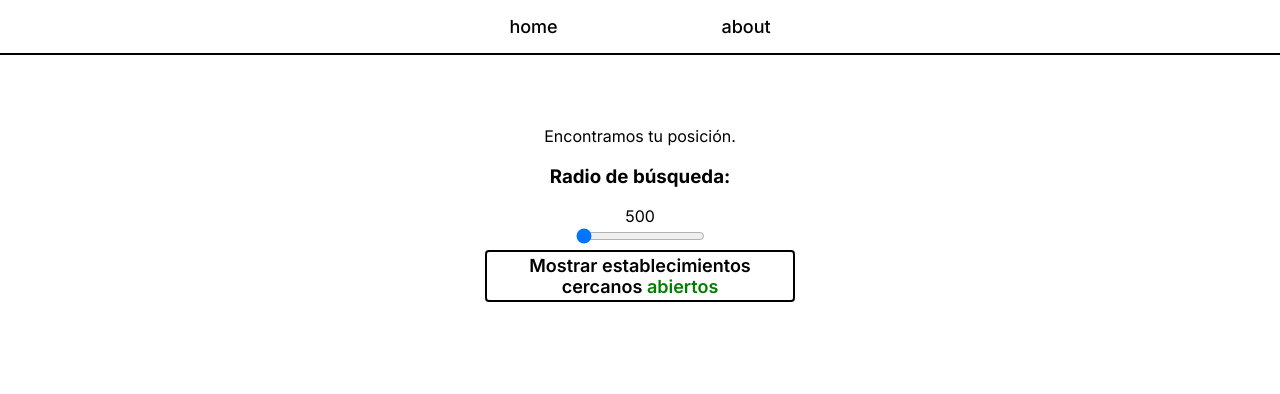
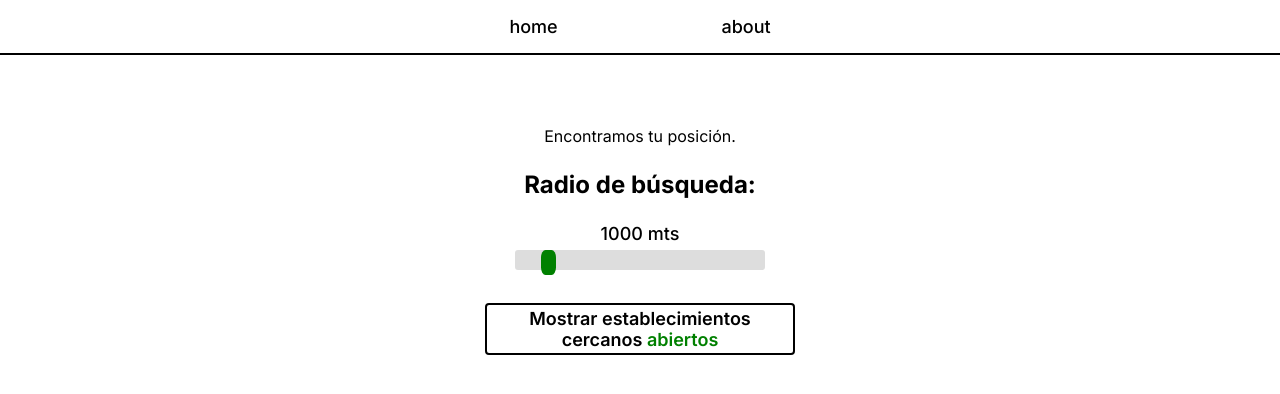
Before and after one commit to jinitsuga/Manejate, a Next.js app: page /position in a window 1280 px wide. Shown: the top 394 px of the page. Built offline with nearby package versions, Linux system fonts and the light colour scheme; no server answers.

Commit message:
added some styles to slider

```diff
--- a/app/position/page.tsx
+++ b/app/position/page.tsx
@@ -13,7 +13,7 @@ type Position = {
 
 export default function Position() {
   const [position, setPosition] = React.useState<Position | null>();
-  const [radius, setRadius] = React.useState<number>(500);
+  const [radius, setRadius] = React.useState<number>(1000);
 
   React.useEffect(() => {
     let positionTime: number = 0;
@@ -39,7 +39,7 @@ export default function Position() {
     console.log(position);
   };
 
-  console.log(position);
+  // console.log(position);
   return (
     <Layout>
       <section className={styles.main}>
--- /dev/null
+++ b/components/slider.module.css
@@ -0,0 +1,37 @@
+.sliderTitle {
+  font-size: 24px;
+}
+
+.radiusNumber {
+  font-size: 18px;
+  font-weight: 500;
+}
+
+.slider {
+  -webkit-appearance: none;
+  width: 250px;
+  padding: 4px;
+  margin-bottom: 25px;
+}
+
+.slider::-webkit-slider-runnable-track {
+  height: 20px;
+  background: #ddd;
+  border: none;
+  border-radius: 3px;
+}
+.slider::-webkit-slider-thumb {
+  -webkit-appearance: none;
+  border: none;
+  height: 25px;
+  width: 15px;
+  border-radius: 30%;
+  background: green;
+}
+.slider::-ms-track {
+  width: 275px;
+}
+
+.slider:active {
+  outline: solid 4px;
+}
--- a/components/slider.tsx
+++ b/components/slider.tsx
@@ -1,4 +1,5 @@
 "use client";
+import styles from "./slider.module.css";
 
 type SliderType = {
   radius: number;
@@ -6,13 +7,14 @@ type SliderType = {
 };
 
 export default function Slider({ setRadius, radius }: SliderType) {
-  //   const [radius, setRadius] = useState<number>(500);
   return (
     <>
-      <h3>Radio de búsqueda:</h3>
-      <span>{radius}</span>
+      <h3 className={styles.sliderTitle}>Radio de búsqueda:</h3>
+      <span className={styles.radiusNumber}>{radius} mts</span>
       <input
+        className={styles.slider}
         type="range"
+        value={radius}
         min={500}
         max={5000}
         step={500}
```
Also changed, not shown: app/page.tsx (+4 -4 lines).
